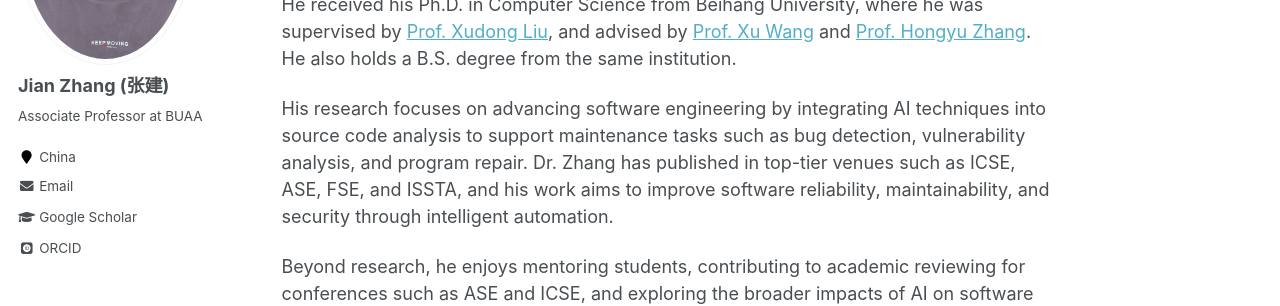
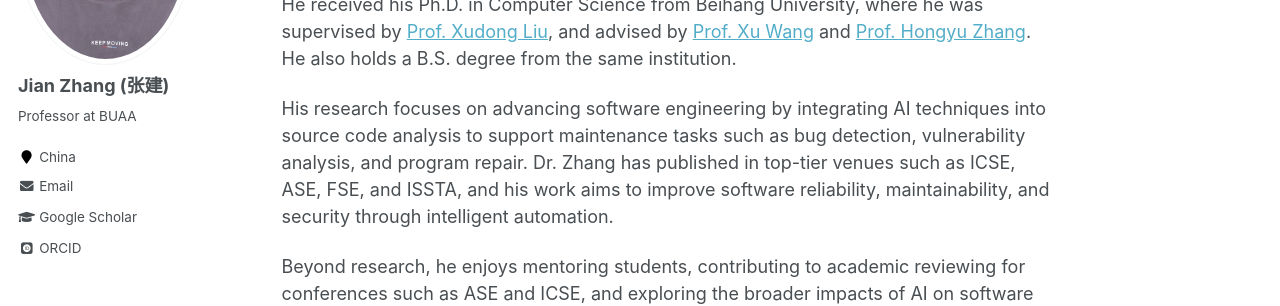
Before and after one commit to zhangj111/zhangj111.github.io, a Jekyll site: the page built from _pages/about.md, in a window 1280 px wide. Shown: the part 291-597 px from the top of the page. Built offline with Jekyll 4.4.1, drawn with Linux system fonts in a browser that asks for light colours; some web fonts are replaced.

Commit message:
Update _config.yml

```diff
--- a/_config.yml
+++ b/_config.yml
@@ -84,7 +84,7 @@ author:
                       Jian Zhang
                       (张建)
   avatar           : "jianzhang.jpg"
-  bio              : "Associate Professor at BUAA"
+  bio              : "Professor at BUAA"
   location         : "China"
   employer         :
   pubmed           : #"https://www.ncbi.nlm.nih.gov/pubmed/?term=john+snow"
```
